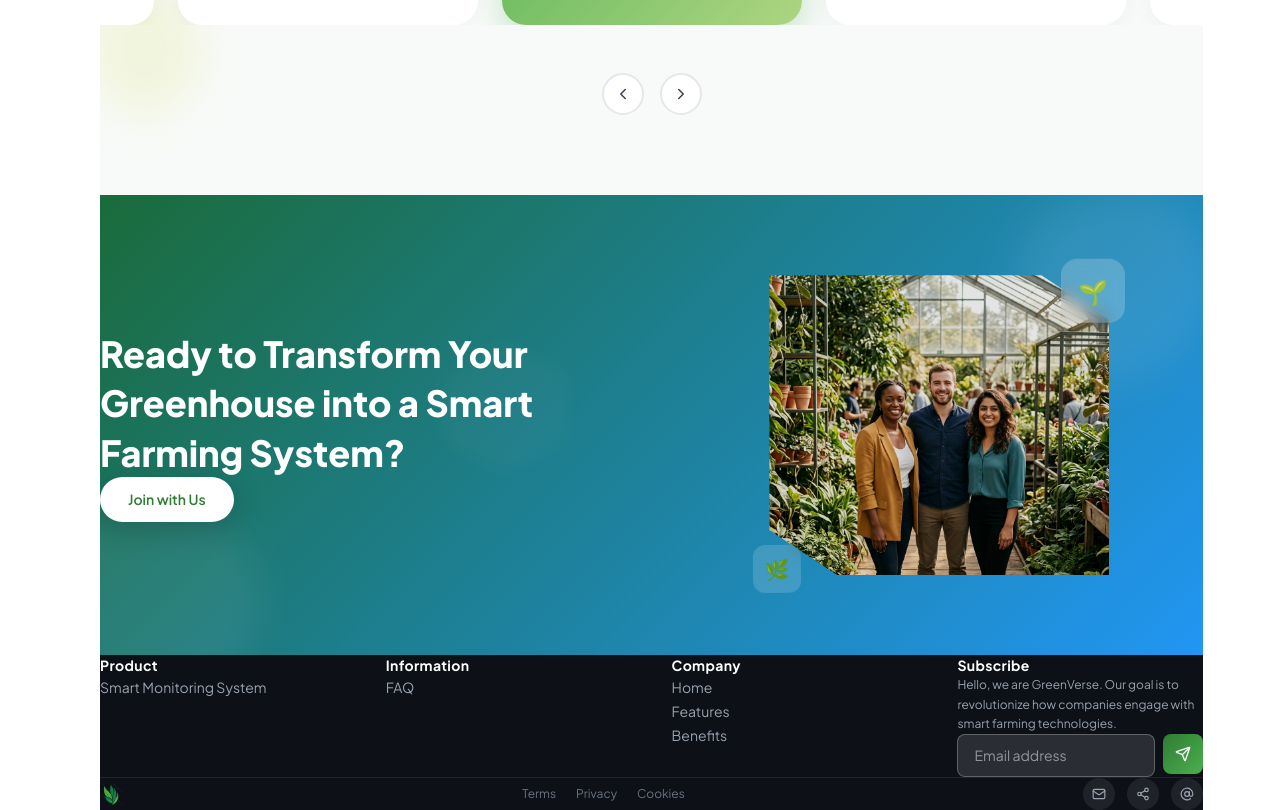
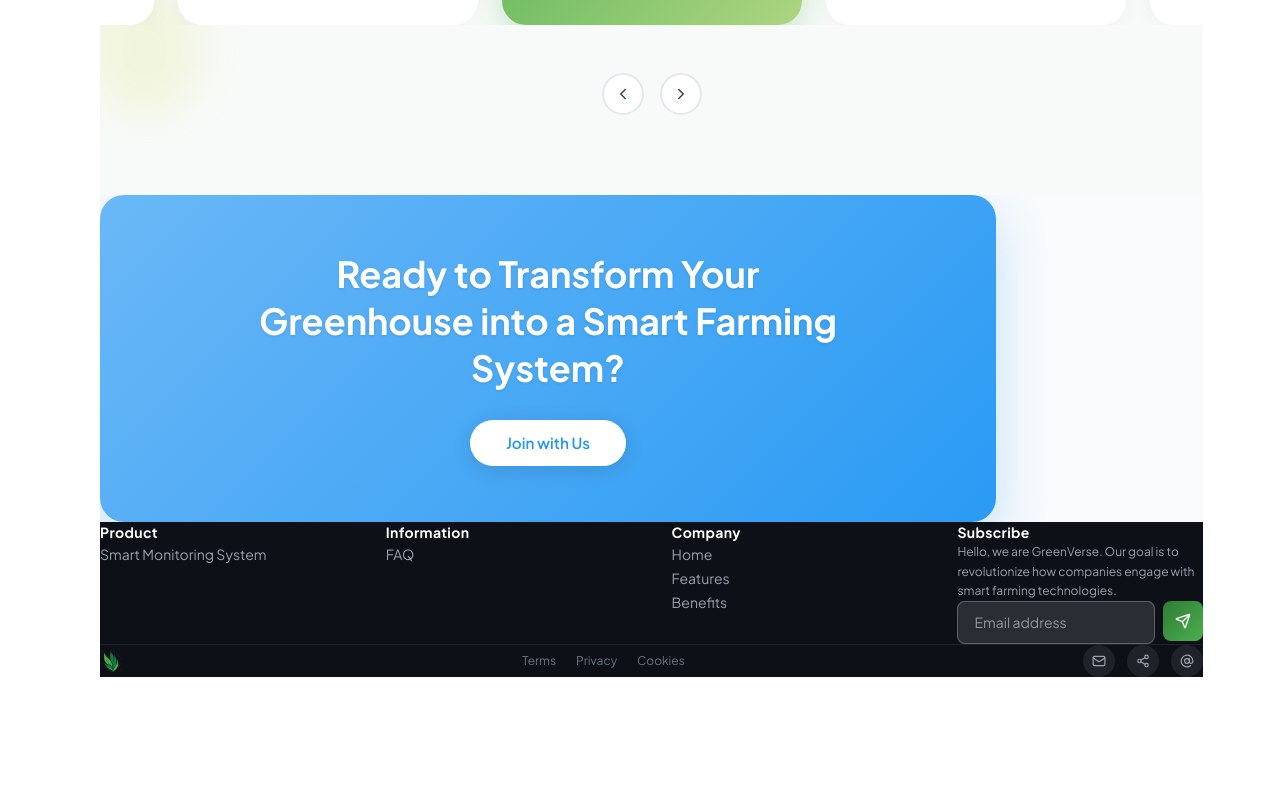
Before and after one commit to GaveenAnuranga/greenverseweb, a React (Vite) app: page / in a window 1280 px wide. Shown: the part 3020-3830 px from the top of the page. After the commit the page ends 3697 px from the top, so only its background shows below. Built offline with nearby package versions, Linux system fonts and the light colour scheme.

Commit message:
feat: add JoinSection component and define global animation and utility styles

```diff
--- a/src/index.css
+++ b/src/index.css
@@ -458,9 +458,9 @@ body {
   color: white;
 }
 
-/* ===== JOIN SHAPE POLYGON ===== */
-.join-shape {
-  clip-path: polygon(0 0, 80% 0, 100% 15%, 100% 100%, 20% 100%, 0 85%);
+/* ===== JOIN SHAPE HEXAGON ===== */
+.join-hexagon {
+  clip-path: polygon(25% 0%, 75% 0%, 100% 50%, 75% 100%, 25% 100%, 0% 50%);
 }
 
 @media (max-width: 768px) {
--- a/src/sections/join.jsx
+++ b/src/sections/join.jsx
@@ -1,5 +1,4 @@
 import { useRef, useEffect, useState } from 'react';
-import BgShape from '../componants/BgShape';
 
 const JoinSection = () => {
   const sectionRef = useRef(null);
@@ -24,86 +23,70 @@ const JoinSection = () => {
   };
 
   return (
+    <>
       <section
         ref={sectionRef}
-      className="relative section-pad overflow-hidden"
+        className="relative overflow-hidden py-12"
+        style={{ background: '#f8fafc' }}
+      >
+        <div className="max-w-4xl mx-auto px-5 sm:px-8 relative">
+          {/* Main rounded container */}
+          <div
+            className="relative rounded-3xl overflow-hidden text-center"
             style={{
-        background: 'linear-gradient(135deg, #1a6b3a 0%, #2196F3 100%)',
+              background: 'linear-gradient(135deg, #64B5F6 0%, #42A5F5 50%, #2196F3 100%)',
+              boxShadow: '0 20px 50px rgba(33, 150, 243, 0.25)',
+              transition: 'opacity 1s, transform 1s',
+              opacity: visible ? 1 : 0,
+              transform: visible ? 'scale(1)' : 'scale(0.95)',
+              paddingTop: '56px',
+              paddingBottom: '56px',
+              paddingLeft: '32px',
+              paddingRight: '32px',
             }}
           >
-      {/* Background Shapes */}
-      <BgShape color="rgba(255,255,255,0.08)" size={300} top="-60px" right="-60px" shape="blob" animate="float" blur={20} zIndex={0} />
-      <BgShape color="rgba(255,255,255,0.06)" size={200} bottom="-40px" left="-40px" shape="circle" animate="float-reverse" blur={15} zIndex={0} />
-      <BgShape color="rgba(255,255,255,0.05)" size={150} top="30%" left="30%" shape="hexagon" animate="pulse-soft" blur={10} zIndex={0} />
+            {/* Subtle white overlay */}
+            <div style={{ position: 'absolute', inset: 0, background: 'rgba(255,255,255,0.04)', borderRadius: 'inherit', pointerEvents: 'none' }} />
 
-      <div className="relative z-10 max-w-7xl mx-auto px-5 sm:px-8 lg:px-12">
-        <div className="grid grid-cols-1 lg:grid-cols-2 gap-12 items-center">
-          {/* Left: Text */}
-          <div className={`transition-all duration-800 ${visible ? 'opacity-100 translate-x-0' : 'opacity-0 -translate-x-12'}`}>
-            <h2 className="text-2xl sm:text-3xl lg:text-4xl font-extrabold text-white leading-snug mb-6">
+            <div className="relative" style={{ zIndex: 10, maxWidth: '600px', margin: '0 auto' }}>
+              <h2
+                style={{
+                  fontSize: 'clamp(1.5rem, 4vw, 2.25rem)',
+                  fontWeight: 700,
+                  color: 'white',
+                  lineHeight: 1.3,
+                  marginBottom: '28px',
+                  textShadow: '0 1px 3px rgba(0,0,0,0.1)',
+                }}
+              >
                 Ready to Transform Your Greenhouse into a Smart Farming System?
               </h2>
+
               <button
                 onClick={scrollToContact}
-              className="btn-primary"
                 style={{
+                  padding: '12px 36px',
                   background: 'white',
-                color: 'var(--color-primary)',
-                boxShadow: '0 8px 32px rgba(0,0,0,0.2)',
+                  color: '#2196F3',
+                  fontWeight: 600,
+                  fontSize: '0.95rem',
+                  borderRadius: '999px',
+                  border: 'none',
+                  cursor: 'pointer',
+                  boxShadow: '0 4px 20px rgba(0,0,0,0.12)',
+                  transition: 'all 0.3s',
+                  marginBottom: '0',
                 }}
+                onMouseEnter={e => { e.currentTarget.style.transform = 'scale(1.05)'; e.currentTarget.style.boxShadow = '0 8px 28px rgba(0,0,0,0.18)'; }}
+                onMouseLeave={e => { e.currentTarget.style.transform = 'scale(1)'; e.currentTarget.style.boxShadow = '0 4px 20px rgba(0,0,0,0.12)'; }}
               >
                 Join with Us
               </button>
             </div>
-
-          {/* Right: Polygon-shaped image */}
-          <div className={`relative flex justify-center transition-all duration-800 delay-200 ${visible ? 'opacity-100 translate-x-0' : 'opacity-0 translate-x-12'}`}>
-            {/* Decorative polygon frame */}
-            <div
-              className="relative"
-              style={{ width: '340px', maxWidth: '100%' }}
-            >
-              {/* Polygon clipped image container */}
-              <div
-                className="join-shape overflow-hidden"
-                style={{
-                  width: '100%',
-                  height: '300px',
-                  background: 'rgba(255,255,255,0.15)',
-                  backdropFilter: 'blur(8px)',
-                }}
-              >
-                <img
-                  src="/join-team.jpg"
-                  alt="GreenVerse Team"
-                  className="w-full h-full object-cover object-center"
-                  style={{ filter: 'brightness(0.9)' }}
-                  onError={(e) => {
-                    // Fallback if image not found
-                    e.target.style.display = 'none';
-                    e.target.parentElement.style.background = 'rgba(255,255,255,0.15)';
-                  }}
-                />
-              </div>
-
-              {/* Floating decorative elements */}
-              <div
-                className="absolute -top-4 -right-4 w-16 h-16 rounded-2xl flex items-center justify-center animate-float"
-                style={{ background: 'rgba(255,255,255,0.2)', backdropFilter: 'blur(8px)' }}
-              >
-                <span className="text-2xl">🌱</span>
-              </div>
-              <div
-                className="absolute -bottom-4 -left-4 w-12 h-12 rounded-xl flex items-center justify-center animate-float-reverse"
-                style={{ background: 'rgba(255,255,255,0.15)', backdropFilter: 'blur(8px)' }}
-              >
-                <span className="text-xl">🌿</span>
-              </div>
-            </div>
-          </div>
           </div>
         </div>
       </section>
+    </>
   );
 };
 
```
Lines whose indentation alone changed are shown as unchanged.
